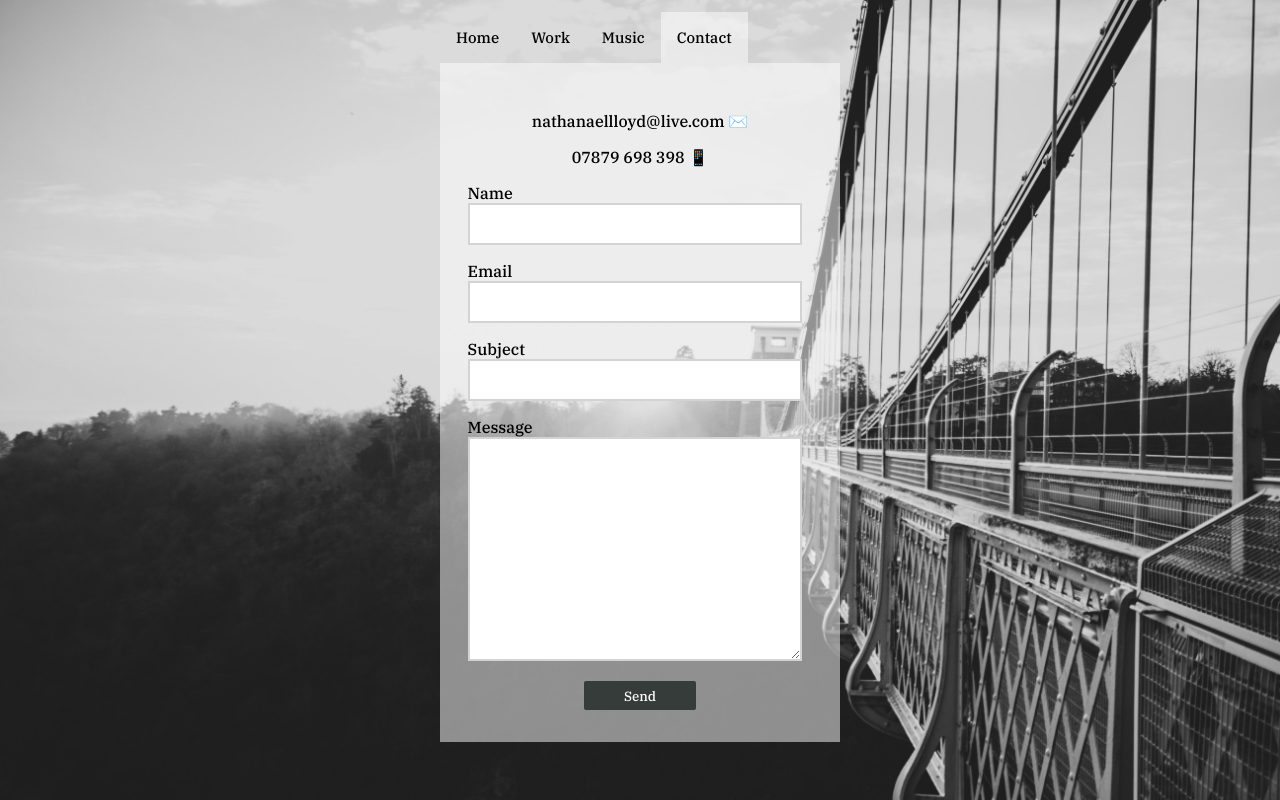
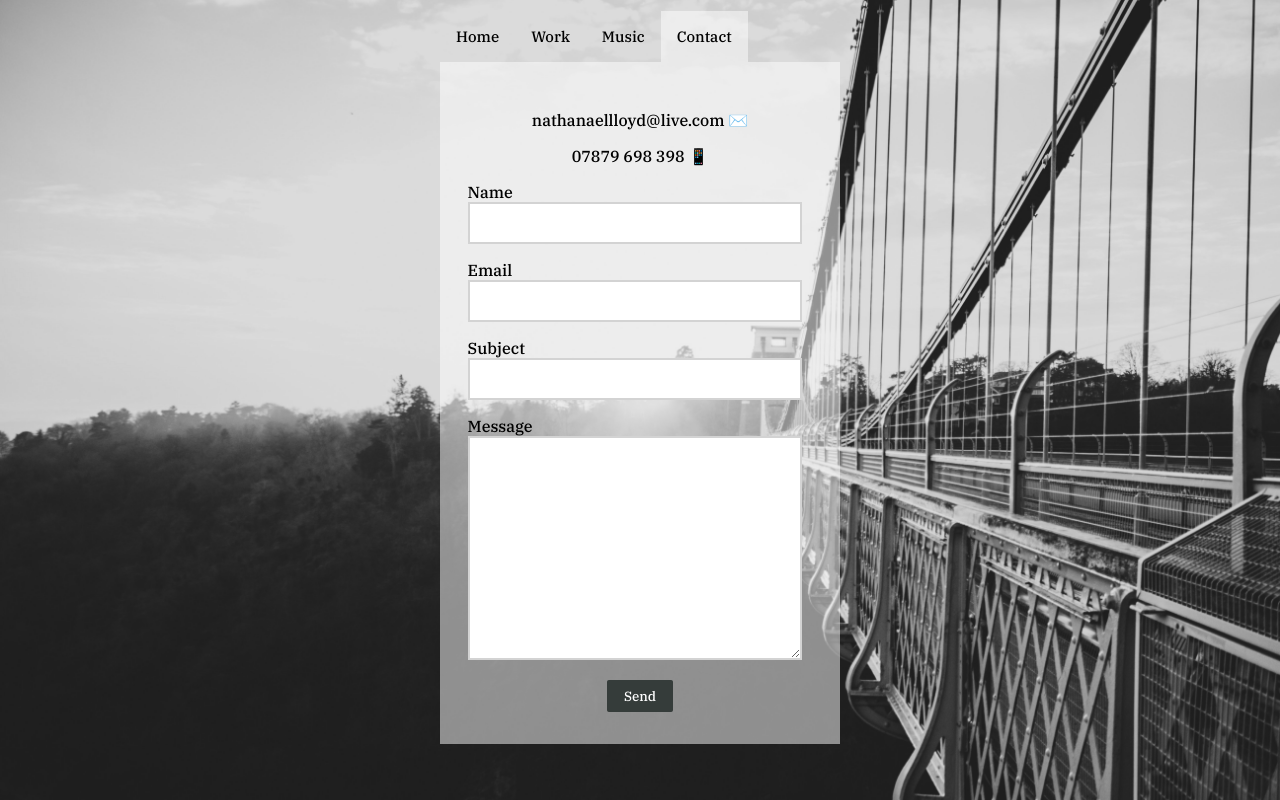
Before and after one commit to nathanaellloyd/portfolio-site, a React (Create React App) app: page /contact in a window 1280 px wide. Built offline with nearby package versions, Linux system fonts and the light colour scheme.

Commit message:
changed inputbutton to button

```diff
--- a/src/Components/Contact.js
+++ b/src/Components/Contact.js
@@ -75,7 +75,9 @@ function Contact() {
 				/>
         </div>
 
-			<input className='input-button' type='submit' value="Send" />
+        <button type="submit" className="input-button">Send</button>
+
+			{/* <input className='input-button' type='submit' value="Send" /> */}
 
 		  </form>
 
```
